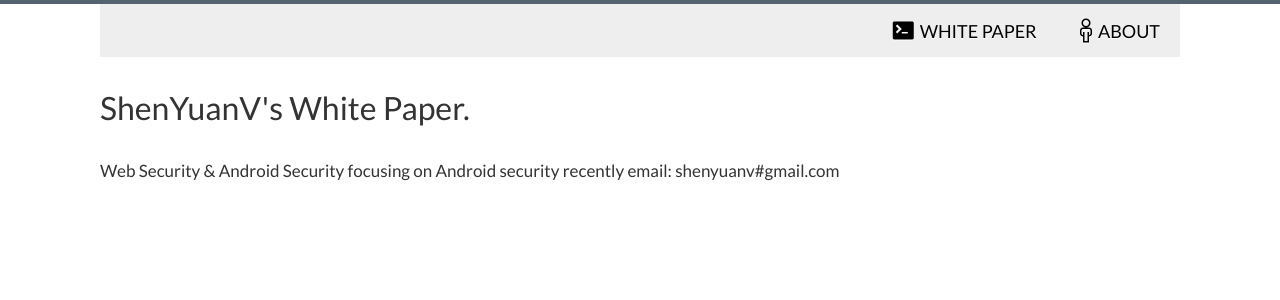
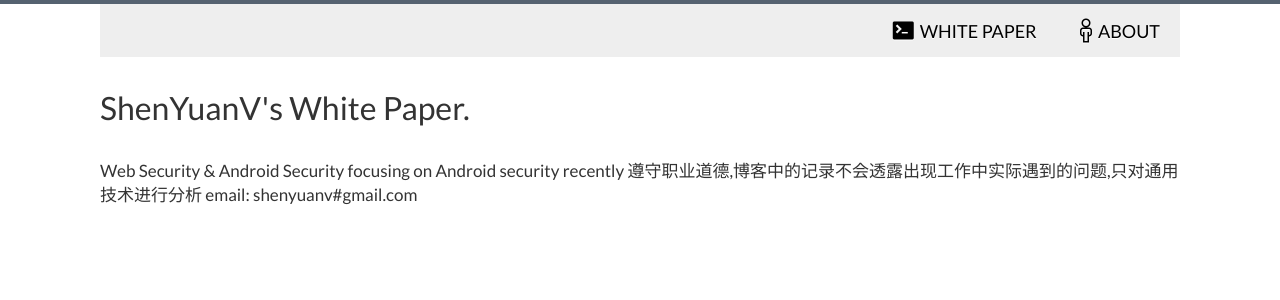
Before and after one commit to shenyuanv/shenyuanv.github.io, a Jekyll site: the page built from about.md, in a window 1280 px wide. Shown: the top 300 px of the page. Built offline with Jekyll 4.4.1, drawn with Linux system fonts in a browser that asks for light colours.

Commit message:
about me

```diff
--- a/about.md
+++ b/about.md
@@ -4,4 +4,5 @@ title: About ShenYuanV
 ---
 Web Security & Android Security
 focusing on Android security recently
+遵守职业道德,博客中的记录不会透露出现工作中实际遇到的问题,只对通用技术进行分析
 email: shenyuanv#gmail.com
```
